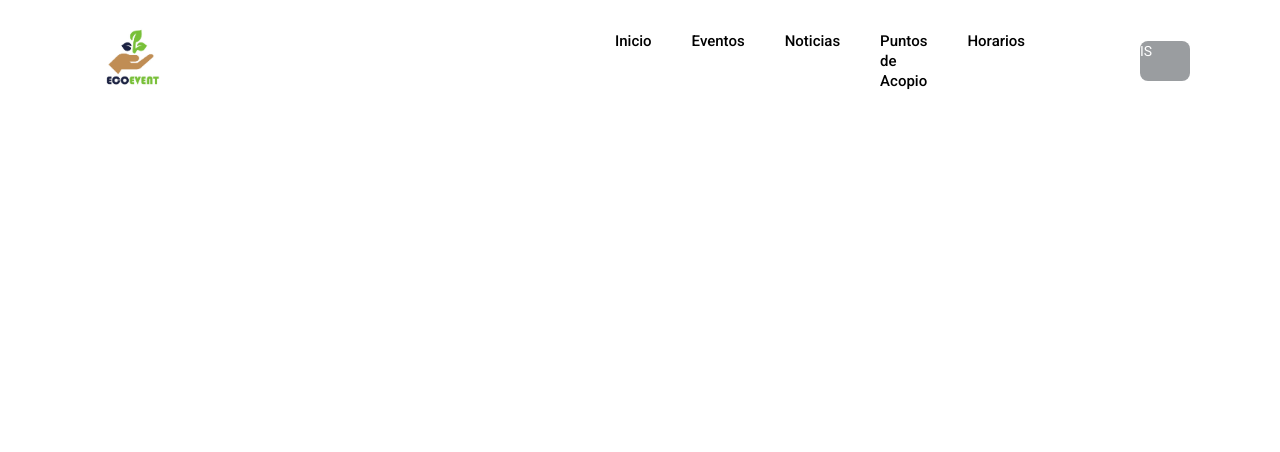
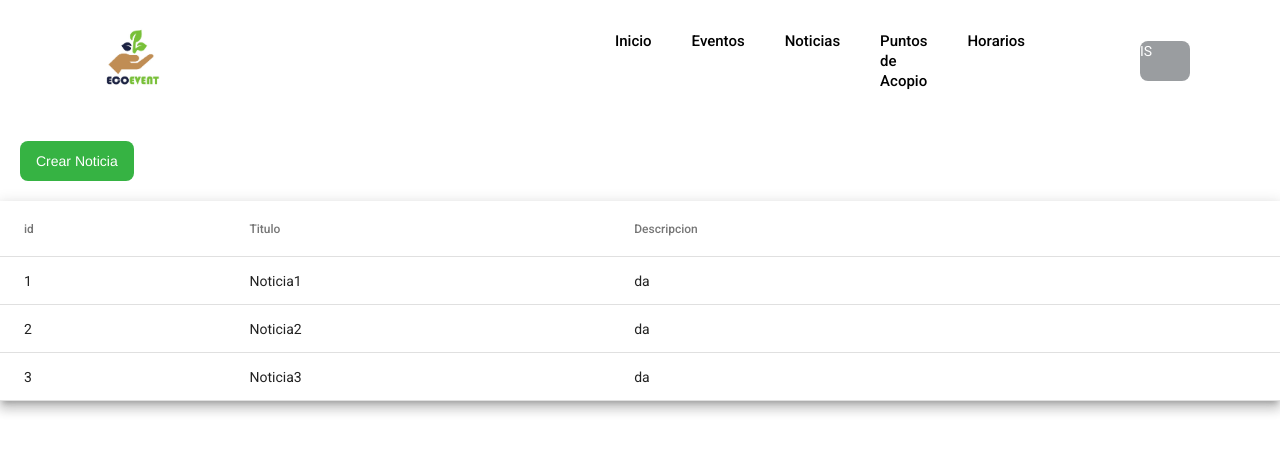
Before and after one commit to aaron-0406/ecoevent, an Angular app in the folder frontend_ecoevent/: page /newslist in a window 1280 px wide. Before the commit this address led to /. Shown: the top 452 px of the page. Built offline with nearby package versions, Linux system fonts and the light colour scheme.

Commit message:
chore:Create table of news

```diff
--- /dev/null
+++ b/frontend_ecoevent/src/app/Components/News/Model/News.ts
@@ -0,0 +1,5 @@
+export class News {
+  id: string = "";
+  name: string = "";
+  description: string = "";
+}
--- /dev/null
+++ b/frontend_ecoevent/src/app/Components/News/news-list-component/news-list-component.component.css
@@ -0,0 +1,34 @@
+table {
+    width: 100%;
+  }
+  .button-row button,
+.button-row a {
+  background-color: #36b343;
+  border-radius: 8px;
+  border-style: none;
+  box-sizing: border-box;
+  color: #FFFFFF;
+  cursor: pointer;
+  display: inline-block;
+  font-family: "Haas Grot Text R Web", "Helvetica Neue", Helvetica, Arial, sans-serif;
+  font-size: 14px;
+  font-weight: 500;
+  height: 40px;
+  line-height: 20px;
+  list-style: none;
+  margin: 20px;
+  outline: none;
+  padding: 10px 16px;
+  position: relative;
+  text-align: center;
+  text-decoration: none;
+  transition: color 100ms;
+  vertical-align: baseline;
+  user-select: none;
+  -webkit-user-select: none;
+  touch-action: manipulation;
+}
+.button-row:hover,
+.button-row:focus {
+  background-color: #ffffff;
+}
--- /dev/null
+++ b/frontend_ecoevent/src/app/Components/News/news-list-component/news-list-component.component.html
@@ -0,0 +1,44 @@
+<div class="button-row">
+  <button mat-button color="primary" type="button" [routerLink]=""
+  >Crear Noticia</button>
+  <br>
+</div>
+
+<table mat-table [dataSource]="dataSource" class="mat-elevation-z8">
+
+  <ng-container matColumnDef="id">
+    <th mat-header-cell *matHeaderCellDef> id </th>
+    <td mat-cell *matCellDef="let element"> {{element.id}} </td>
+  </ng-container>
+
+  <!-- Name Column -->
+  <ng-container matColumnDef="title">
+    <th mat-header-cell *matHeaderCellDef> Titulo </th>
+    <td mat-cell *matCellDef="let element"> {{element.title}} </td>
+  </ng-container>
+
+  <ng-container matColumnDef="description">
+    <th mat-header-cell *matHeaderCellDef> Descripcion </th>
+    <td mat-cell *matCellDef="let element"> {{element.description}} </td>
+  </ng-container>
+
+  <tr mat-header-row *matHeaderRowDef="displayedColumns"></tr>
+  <tr mat-row *matRowDef="let row; columns: displayedColumns;"></tr>
+</table>
+<!--
+
+
+  <table>
+    <thead>
+      <th>id</th>
+      <th>Titulo</th>
+      <th>Descripcion</th>
+    </thead>
+    <tbody *ngFor=" let i of listNews , let index">
+      <th>{{i.id}}</th>
+      <td>{{i.description}}</td>
+      <td>{{i.name}}</td>
+    </tbody>
+  </table>
+
+-->
--- /dev/null
+++ b/frontend_ecoevent/src/app/Components/News/news-list-component/news-list-component.component.ts
@@ -0,0 +1,35 @@
+import { Component } from '@angular/core';
+import { MatTableDataSource } from '@angular/material/table';
+export interface News {
+  id: string;
+  title: string;
+  description: string;
+}
+
+@Component({
+  selector: 'app-news-list-component',
+  templateUrl: './news-list-component.component.html',
+  styleUrls: ['./news-list-component.component.css']
+})
+export class NewsListComponentComponent {
+  listNews: News[] = [
+    {id:'1',title:"Noticia1",description:"da"},
+    {id:'2',title:"Noticia2",description:"da"},
+    {id:'3',title:"Noticia3",description:"da"}
+  ];
+
+  displayedColumns: string[] = [
+    'id',
+    'title',
+    'description',
+  ];
+  dataSource!: MatTableDataSource<any>;
+
+
+  ngOnInit(): void {
+    this.cargarNoticias();
+  }
+  cargarNoticias(){
+    this.dataSource = new MatTableDataSource(this.listNews);
+  }
+}
--- a/frontend_ecoevent/src/app/app.module.ts
+++ b/frontend_ecoevent/src/app/app.module.ts
@@ -17,12 +17,16 @@ import { LayoutComponent } from './Components/layouts/layout/layout.component';
 import { FooterComponent } from './Components/layouts/footer/footer.component';
 import { CrearEventoComponent } from './Components/evento/crear-evento.component';
 import { EventoService } from './services/evento.service';
+import { NewsListComponentComponent } from './Components/News/news-list-component/news-list-component.component';
+
 
 const routes: Routes = [
   { path: '', redirectTo: '/eventos', pathMatch: 'full' },
   { path: 'eventos', component: EventoComponent },
   { path: 'eventos/create', component: CrearEventoComponent },
   { path: 'eventos/nuevo/:id', component: CrearEventoComponent },
+  // News
+  { path:'newslist',component:NewsListComponentComponent}
 ];
 
 @NgModule({
@@ -33,6 +37,7 @@ const routes: Routes = [
     LayoutComponent,
     FooterComponent,
     CrearEventoComponent,
+    NewsListComponentComponent,
   ],
   imports: [
     BrowserModule,
```
Also changed, not shown: 1 other file (tests, documents, lock files or other folders).
